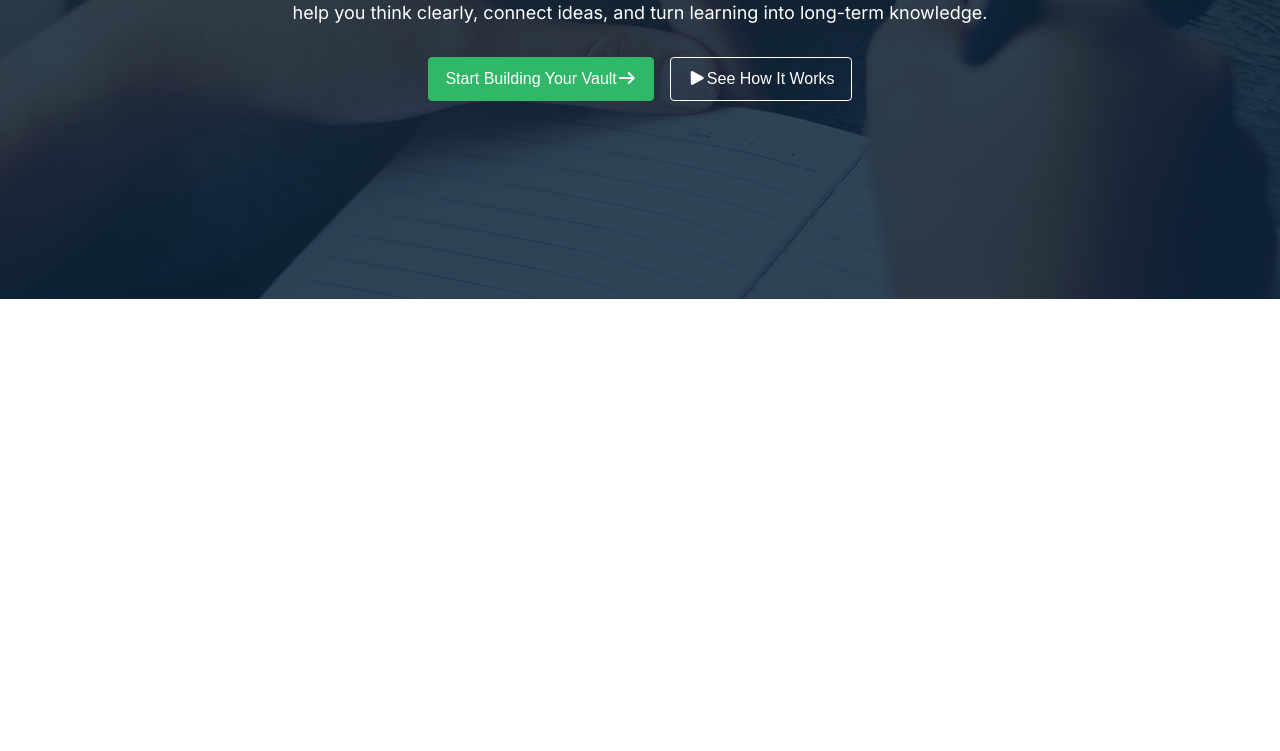
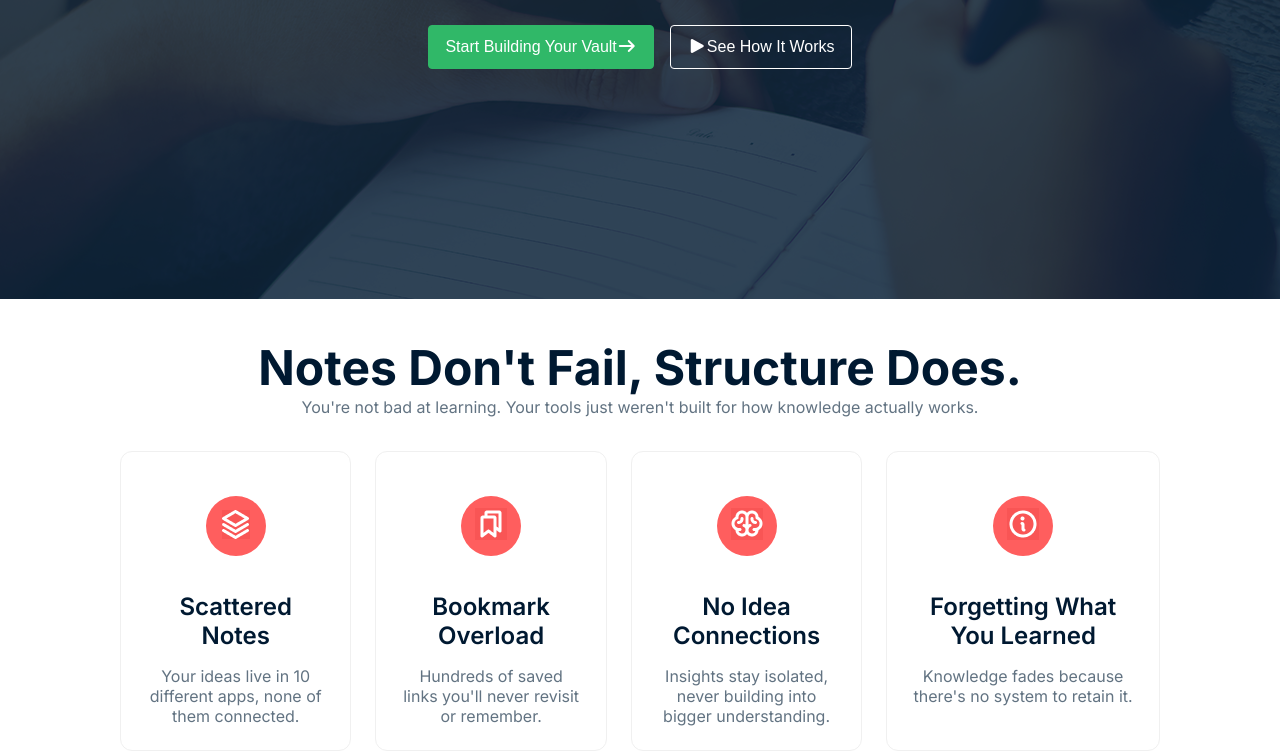
Before and after one commit to chakmautsa/assignment-1-ph, a plain HTML site: page index.html in a window 1280 px wide. Shown: the part 467-1218 px from the top of the page. Before the commit the page ends 800 px from the top, so only its background shows below. Drawn offline with Linux system fonts and the light colour scheme.

Commit message:
notes section added

```diff
--- a/index.html
+++ b/index.html
@@ -49,5 +49,48 @@
             </div>
         </div>
     </section>
+    <section class="notes-section">
+              <div class="section-header">
+              <h1>Notes Don't Fail, Structure Does.</h1>
+                <p>You're not bad at learning. Your tools just weren't built for how knowledge actually works.</p>
+              </div>
+
+             <div class="cards-container">
+
+            <div class="feature-card">
+                     <div class="icon-wrapper">
+                     <span class="icon"><img src="assets/Vector.png">
+                   </span>
+                   </div>
+                   <h3>Scattered Notes</h3>
+                   <p>Your ideas live in 10 different apps, none of them connected.</p>
+           </div>
+
+    <div class="feature-card">
+      <div class="icon-wrapper">
+        <span class="icon"><img src="assets/Bookmarks.png"></span>
+      </div>
+      <h3>Bookmark Overload</h3>
+      <p>Hundreds of saved links you'll never revisit or remember.</p>
+    </div>
+
+    <div class="feature-card">
+      <div class="icon-wrapper">
+        <span class="icon"><img src="assets/Brain.png"></span>
+      </div>
+      <h3>No Idea Connections</h3>
+      <p>Insights stay isolated, never building into bigger understanding.</p>
+    </div>
+
+    <div class="feature-card">
+      <div class="icon-wrapper">
+        <span class="icon"><img src="assets/Info.png"></span>
+      </div>
+      <h3>Forgetting What You Learned</h3>
+      <p>Knowledge fades because there's no system to retain it.</p>
+    </div>
+
+  </div>
+</section>
 </body>
 </html>
--- a/style.css
+++ b/style.css
@@ -73,6 +73,8 @@ nav{
 }
 .hero-content{
 max-width: fit-content;
+margin-top: 115.5px;
+margin-bottom: 179.5px;
 
 
 text-align: center;
@@ -147,3 +149,101 @@ border: 1px solid #FFFFFF;
 border-radius: 4px;
 color: #FFFFFF;
 }
+.notes-section{
+    background-color: #FFFFFF;
+    display: ;
+}
+.section-header{
+   text-align: center;
+   max-width: 1360px;
+   height: 152px;
+   gap: 16;
+
+   margin-left: 120px;
+   margin-right: 120px;
+}
+.section-header h1{
+    color: #001931;
+    font-size: 48px;
+    font-weight: 700;
+    line-height: 58px;
+    text-align: center;
+    padding-top: 40px;
+}
+.section-header p{
+    color: #627382;
+    font-size: 16px;
+    line-height: 20px;
+    text-align: center;
+    font-weight: 400;
+
+}
+.cards-container{
+    max-width: 1360px;
+    height: 300px;
+    display: flex;
+    justify-content:space-between;
+    gap: 24px;
+    margin-left: 120px;
+    margin-right: 120px;
+
+}
+.cards-container .feature-card{
+    max-width: 322px;
+    height: 300px;
+    text-align: center;
+    gap: 16px;
+    padding: 24px;
+
+    display: flex;
+    flex-direction: column;
+    align-items: center;
+    justify-content: center;
+    box-shadow: #627382;
+}
+.icon-wrapper {
+  width: 60px;
+  height: 60px;
+  background-color: #ff5e5e;
+  border-radius: 50%;
+  display: flex;
+  align-items: center;
+  justify-content: center;
+
+
+  margin: 0 auto 20px;
+}
+
+.icon-wrapper .icon img{
+
+
+    background-color: #F95555;
+}
+
+.feature-card h3{
+    font-size: 24px;
+    font-weight: 600;
+    line-height: 29px;
+    text-align: center;
+    color: #001931;
+
+
+}
+.feature-card p{
+    font-size: 16px;
+    font-weight: 400;
+    line-height: 20px;
+    text-align: center;
+    color: #627382;
+    max-width: 274px;
+    height: 40px;
+}
+.feature-card {
+
+  background: #fff;
+  border: 1px solid #f0f0f0;
+  border-radius: 12px;
+  padding: 40px 20px;
+  text-align: center;
+
+}
```
